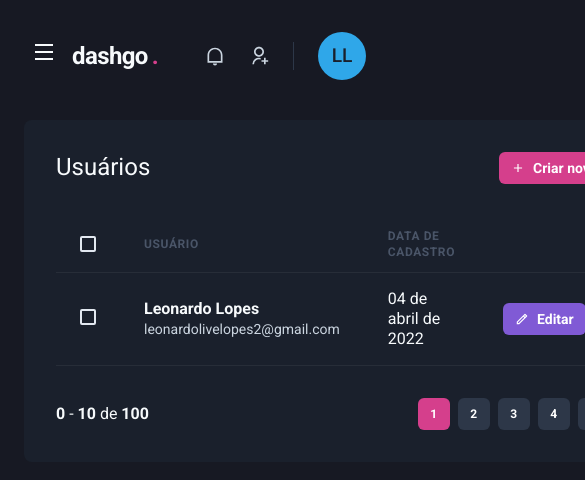
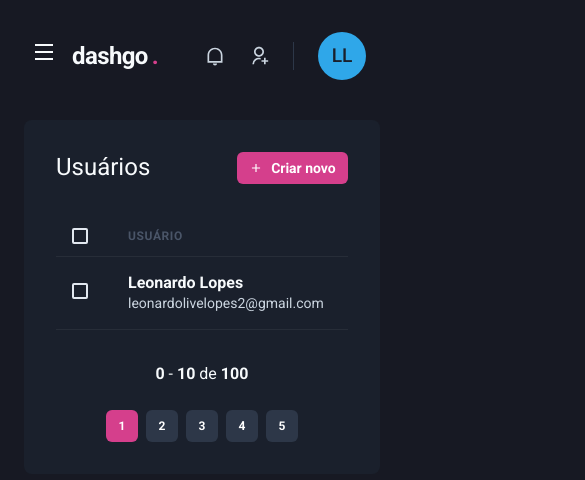
Before and after one commit to leolive1506/dashgo, a Next.js app: page /users in a window 390 px wide. Shown: the top 480 px of the page, 585 px wide, since content can reach past the window. Built offline with nearby package versions, Linux system fonts and the light colour scheme.

Commit message:
listagem, cadastro responsivo

```diff
--- a/src/components/Pagination/index.tsx
+++ b/src/components/Pagination/index.tsx
@@ -4,7 +4,7 @@ import { PaginationItem } from "./PaginationItem"
 function Pagination() {
   return (
     <Stack
-      direction="row"
+      direction={["column", "row"]}
       mt="8"
       spacing="6"
       justify="space-between"
--- a/src/components/Sidebar/NavLink.tsx
+++ b/src/components/Sidebar/NavLink.tsx
@@ -1,16 +1,20 @@
-import { Icon, Link, Text, LinkProps as ChakraLinkProps } from "@chakra-ui/react";
+import { Icon, Link as ChakraLink, Text, LinkProps as ChakraLinkProps } from "@chakra-ui/react";
 import { ElementType } from "react";
+import Link from 'next/link'
 
 interface NavLinkProps extends ChakraLinkProps {
   // ElementType -> quando passa o nome do componente e não a declaração dele
   icon: ElementType
   children: string
+  href: string
 }
-export function NavLink({ icon, children, ...rest }: NavLinkProps) {
+export function NavLink({ icon, children, href, ...rest }: NavLinkProps) {
   return (
-    <Link display="flex" alignItems="center" {...rest}>
-      <Icon as={ icon } fontSize="20"/>
-      <Text ml="4" fontWeight="medium">{children}</Text>
+    <Link href={href} passHref>
+      <ChakraLink display="flex" alignItems="center" {...rest}>
+        <Icon as={ icon } fontSize="20"/>
+        <Text ml="4" fontWeight="medium">{children}</Text>
+      </ChakraLink>
     </Link>
   )
 }
--- a/src/components/Sidebar/SidebarNav.tsx
+++ b/src/components/Sidebar/SidebarNav.tsx
@@ -9,13 +9,13 @@ export function SidebarNav() {
   return (
     <Stack spacing="12" align="flex-start">
       <NavSection title="GERAL">
-        <NavLink icon={ RiDashboardLine }>Dashboad</NavLink>
-        <NavLink icon={ RiContactsLine }>Usuários</NavLink>
+        <NavLink icon={ RiDashboardLine } href="/dashboard">Dashboard</NavLink>
+        <NavLink icon={ RiContactsLine } href="/users">Usuários</NavLink>
       </NavSection>
 
       <NavSection title="AUTOMAÇÃO">
-        <NavLink icon={ RiInputMethodLine }>Formulários</NavLink>
-        <NavLink icon={ RiGitMergeLine }>Automação</NavLink>
+        <NavLink icon={ RiInputMethodLine } href="/forms">Formulários</NavLink>
+        <NavLink icon={ RiGitMergeLine } href="/automation">Automação</NavLink>
       </NavSection>
     </Stack>
   )
--- a/src/pages/dashboard.tsx
+++ b/src/pages/dashboard.tsx
@@ -84,7 +84,7 @@ function Dashboad() {
         {/* quando item menor 320px, quebra linha e coloca items a baixo */}
         <SimpleGrid flex="1" gap="4" minChildWidth="320px">
           <Box
-            p="8"
+            p={["6", "8"]}
             bg="gray.800"
             borderRadius={8}
             pb="4"
@@ -95,7 +95,7 @@ function Dashboad() {
             <Chart type="area" height={160} options={options} series={series} />
           </Box>
           <Box
-            p="8"
+            p={["6", "8"]}
             bg="gray.800"
             borderRadius={8}
           >
--- a/src/pages/users/index.tsx
+++ b/src/pages/users/index.tsx
@@ -1,10 +1,15 @@
-import { Box, Button, Checkbox, Flex, Heading, Icon, Table, Tbody, Td, Text, Th, Thead, Tr } from "@chakra-ui/react";
+import { Box, Button, Checkbox, Flex, Heading, Icon, Table, Tbody, Td, Text, Th, Thead, Tr, useBreakpointValue } from "@chakra-ui/react";
+import Link from "next/link";
 import { RiAddLine, RiPencilLine } from "react-icons/ri";
 import Header from "../../components/Header";
 import Pagination from "../../components/Pagination";
 import Sidebar from "../../components/Sidebar";
 
 function UserList() {
+  const isWideVersion = useBreakpointValue({
+    base: false,
+    lg: true
+  })
   return (
     <Box>
       <Header />
@@ -14,6 +19,7 @@ function UserList() {
         <Box flex="1" borderRadius={8} bg="gray.800" p="8">
           <Flex mb="8" justify="space-between" align="center">
             <Heading size="lg" fontWeight="normal">Usuários</Heading>
+            <Link href="/users/create" passHref>
               <Button
                 as="a"
                 size="sm"
@@ -23,21 +29,21 @@ function UserList() {
               >
                 Criar novo
               </Button>
+            </Link>
           </Flex>
           <Table colorScheme="whiteAlpha">
             <Thead>
               <Tr>
-                <Th px="6" color="gray.300" width="8">
+                <Th px={["4", "4", "6"]} color="gray.300" width="8">
                   <Checkbox colorScheme="pink" />
                 </Th>
                 <Th>Usuário</Th>
-                <Th>Data de cadastro</Th>
-                <Th w="8"></Th>
+                { isWideVersion && <Th>Data de cadastro</Th>}
               </Tr>
             </Thead>
             <Tbody>
               <Tr>
-                <Td px="6">
+                <Td px={["4", "4", "6"]}>
                     <Checkbox colorScheme="pink" />
                 </Td>
                 <Td>
@@ -46,18 +52,7 @@ function UserList() {
                     <Text fontSize="sm" color="gray.300">leonardolivelopes2@gmail.com</Text>
                   </Box>
                 </Td>
-                <Td>04 de abril de 2022</Td>
-                <Td>
-                  <Button
-                    as="a"
-                    size="sm"
-                    fontSize="sm"
-                    colorScheme="purple"
-                    leftIcon={<Icon as={RiPencilLine} />}
-                  >
-                    Editar
-                  </Button>
-                </Td>
+                {isWideVersion && <Td>04 de abril de 2022</Td>}
               </Tr>
             </Tbody>
           </Table>
```
Also changed, not shown: src/pages/users/create.tsx (+8 -5 lines), 1 other file (tests, documents, lock files or other folders). Lines whose indentation alone changed are shown as unchanged.
